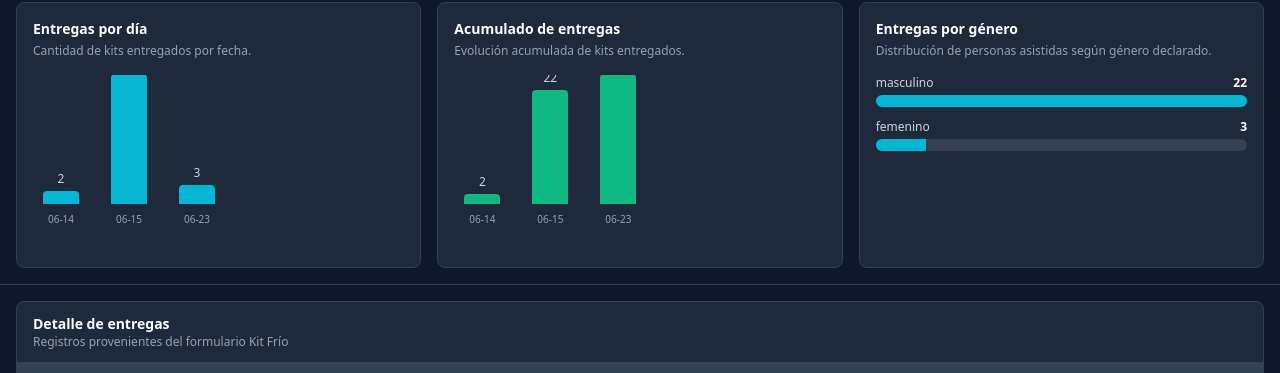
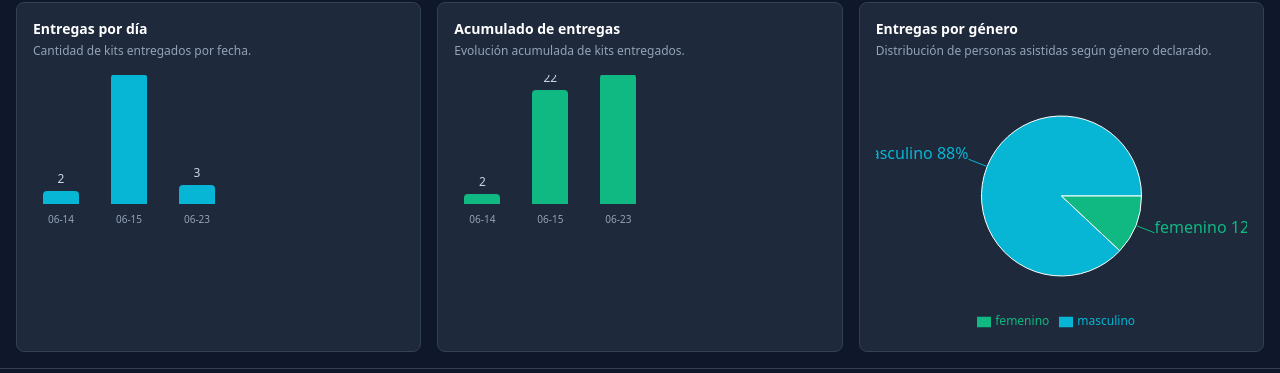
Before and after one commit to GeroPazPapa1/kit-casos-criticos, a React (Vite) app in the folder Dashboard/: page / in a window 1280 px wide. Shown: the part 322-695 px from the top of the page. Built offline with nearby package versions, Linux system fonts and the light colour scheme.

Commit message:
grafico torta

```diff
--- a/Dashboard/package.json
+++ b/Dashboard/package.json
@@ -15,7 +15,8 @@
     "react-dom": "^19.2.6",
     "react-leaflet": "^5.0.0",
     "react-leaflet-cluster": "^4.1.3",
-    "react-router-dom": "^7.17.0"
+    "react-router-dom": "^7.17.0",
+    "recharts": "^3.9.0"
   },
   "devDependencies": {
     "@eslint/js": "^10.0.1",
--- a/Dashboard/src/pages/KitFrioDashboard.tsx
+++ b/Dashboard/src/pages/KitFrioDashboard.tsx
@@ -2,6 +2,7 @@ import { useState } from 'react'
 import { useEntregas } from '@/hooks/useEntregas'
 import { Header } from '@/components/Header'
 import { MapView } from '@/components/MapView'
+import { PieChart, Pie, Cell, Tooltip, Legend, ResponsiveContainer } from 'recharts'
 
 const normalizarDni = (valor: string) => valor.replace(/\D/g, '')
 
@@ -117,6 +118,18 @@ export function KitFrioDashboard() {
       return acc
     }, {}),
   ).sort((a, b) => b[1] - a[1])
+  const datosGenero = kitsPorGenero.map(([genero, total]) => ({
+  genero,
+  total,
+}))
+
+const coloresGenero = [
+  '#06b6d4',
+  '#10b981',
+  '#f59e0b',
+  '#ef4444',
+  '#8b5cf6',
+]
 
   const maxFecha = Math.max(...kitsPorFecha.map(([, total]) => total), 1)
   const maxAcumulado = Math.max(...entregasAcumuladas.map(([, total]) => total), 1)
@@ -291,22 +304,39 @@ export function KitFrioDashboard() {
                 Sin datos para graficar.
               </div>
             ) : (
-              <div className="space-y-3">
-                {kitsPorGenero.map(([genero, total]) => (
-                  <div key={genero}>
-                    <div className="flex justify-between text-xs mb-1">
-                      <span className="text-slate-300">{genero}</span>
-                      <span className="text-white font-semibold">{total}</span>
-                    </div>
-                    <div className="h-3 bg-slate-700 rounded-full overflow-hidden">
-                      <div
-                        className="h-full bg-cyan-500"
-                        style={{ width: `${(total / maxGenero) * 100}%` }}
-                      />
-                    </div>
-                  </div>
-                ))}
-              </div>
+              <div className="h-[260px]">
+  <ResponsiveContainer width="100%" height="100%">
+    <PieChart>
+      <Pie
+        data={datosGenero}
+        dataKey="total"
+        nameKey="genero"
+        cx="50%"
+        cy="50%"
+        outerRadius={80}
+        label={({ genero, percent }) =>
+          `${genero} ${(percent * 100).toFixed(0)}%`
+        }
+      >
+        {datosGenero.map((_, index) => (
+          <Cell
+            key={index}
+            fill={coloresGenero[index % coloresGenero.length]}
+          />
+        ))}
+      </Pie>
+
+      <Tooltip />
+
+      <Legend
+        wrapperStyle={{
+          color: '#fff',
+          fontSize: '12px',
+        }}
+      />
+    </PieChart>
+  </ResponsiveContainer>
+</div>
             )}
           </div>
         </div>
```
Also changed, not shown: 2 other files (tests, documents, lock files or other folders).
